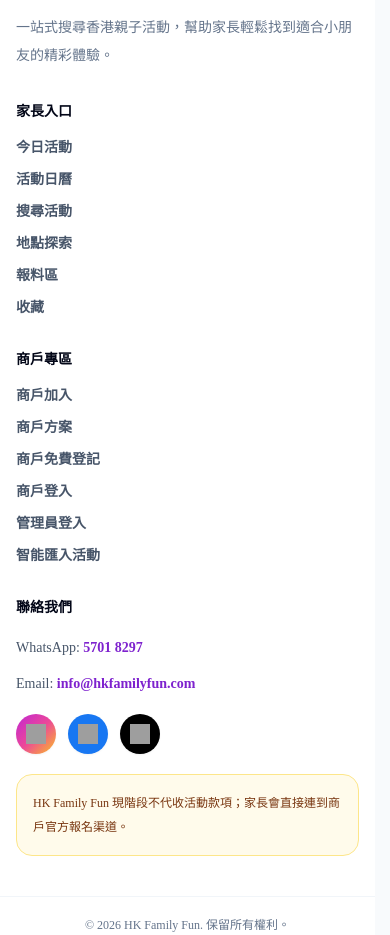
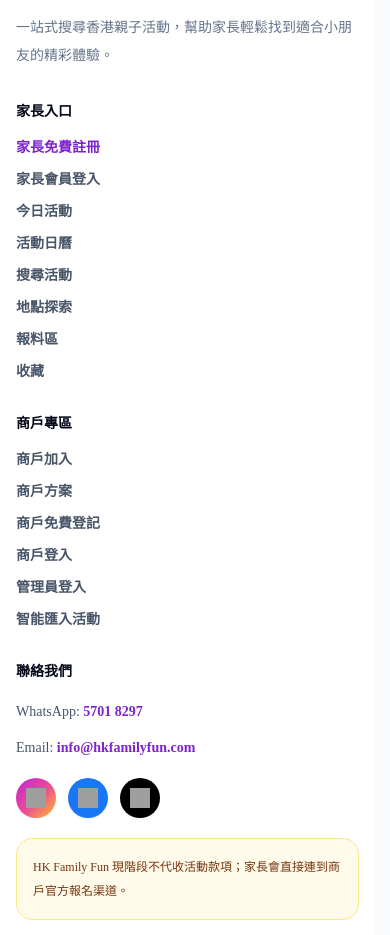
Before and after one commit to familyfunhongkong-game/hkfamilyfun-v2, a Next.js app: page / in a window 390 px wide. Shown: the part 3740-4675 px from the top of the page. Built offline with nearby package versions, Linux system fonts and the light colour scheme; no server answers; the database is empty; grey boxes are pictures that could not be loaded.

Commit message:
feat(nav): expose free parent signup and sign in on desktop/mobile dropdown and footer

```diff
--- a/app/layout.tsx
+++ b/app/layout.tsx
@@ -134,12 +134,22 @@ function SiteHeader({ locale, m }: { locale: Awaited<ReturnType<typeof getServer
           >
             {m.merchantRegister}
           </Link>
+          <Link href="/login?mode=register" className="hidden min-h-10 items-center whitespace-nowrap rounded-full border border-purple-200 bg-purple-50 px-3 py-2 text-xs font-black text-purple-800 transition hover:bg-purple-100 sm:inline-flex">
+            {locale === "en" ? "Free parent sign-up" : locale === "zh-Hans" ? "家长免费注册" : "家長免費註冊"}
+          </Link>
           <details className="group relative">
             <summary className="flex min-h-10 cursor-pointer list-none items-center gap-1 rounded-full border border-slate-200 bg-white px-3 py-2 text-xs font-bold text-slate-700 hover:border-purple-300 hover:text-purple-700 focus-visible:outline-2 focus-visible:outline-offset-2 focus-visible:outline-purple-700 [&::-webkit-details-marker]:hidden">
               {locale === "en" ? "Sign in" : locale === "zh-Hans" ? "登录" : "登入"}
               <span aria-hidden="true" className="text-slate-400">⌄</span>
             </summary>
-            <div className="absolute right-0 top-full z-[80] mt-2 w-48 overflow-hidden rounded-2xl border border-slate-200 bg-white p-2 shadow-xl">
+            <div className="absolute right-0 top-full z-[80] mt-2 w-56 overflow-hidden rounded-2xl border border-slate-200 bg-white p-2 shadow-xl">
+              <Link href="/login" className="block rounded-xl bg-purple-50 px-3 py-3 text-sm font-bold text-purple-800 hover:bg-purple-100">
+                {locale === "en" ? "Parent sign in" : locale === "zh-Hans" ? "家长会员登录" : "家長會員登入"}
+              </Link>
+              <Link href="/login?mode=register" className="block rounded-xl px-3 py-3 text-sm font-semibold text-purple-800 hover:bg-purple-50">
+                {locale === "en" ? "Free parent sign-up" : locale === "zh-Hans" ? "家长免费注册" : "家長免費註冊"}
+              </Link>
+              <div className="my-1 border-t border-slate-100" />
               <Link href="/merchant/account?mode=login" className="block rounded-xl px-3 py-3 text-sm font-semibold text-slate-800 hover:bg-purple-50 hover:text-purple-700">
                 {locale === "en" ? "Merchant sign in" : locale === "zh-Hans" ? "商户登录" : "商戶登入"}
               </Link>
@@ -194,6 +204,12 @@ function SiteFooter({ m, locale }: { m: ReturnType<typeof getMessages>; locale:
         <div>
           <h2 className="text-sm font-black text-slate-950">{m.parentArea}</h2>
           <div className="mt-4 grid gap-3 text-sm font-semibold text-slate-600">
+            <Link href="/login?mode=register" className="font-bold text-purple-700">
+              {locale === "en" ? "Free parent sign-up" : locale === "zh-Hans" ? "家长免费注册" : "家長免費註冊"}
+            </Link>
+            <Link href="/login" className="hover:text-purple-700">
+              {locale === "en" ? "Parent sign in" : locale === "zh-Hans" ? "家长会员登录" : "家長會員登入"}
+            </Link>
             <Link href="/today" className="hover:text-purple-700">
               {m.navToday}
             </Link>
```
